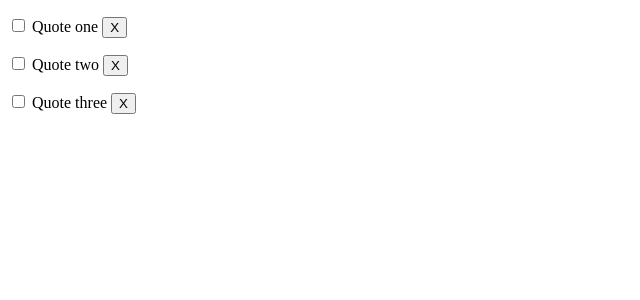
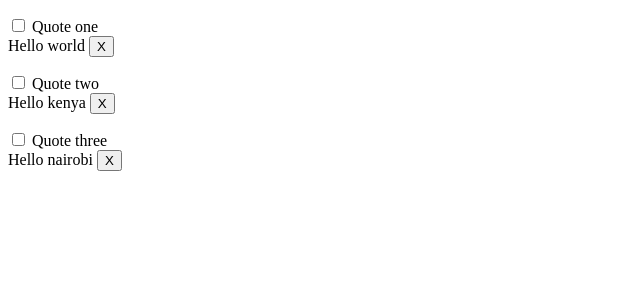
Before and after one commit to vsidera/Quotes, an Angular app: page / in a window 1280 px wide. Shown: the top 300 px of the page, without its empty margins (0-640 px from the left). Built offline with nearby package versions, Linux system fonts and the light colour scheme.

Commit message:
quote service

```diff
--- a/src/app/components/quote-item/quote-item.component.html
+++ b/src/app/components/quote-item/quote-item.component.html
@@ -3,8 +3,9 @@
     <p>
         <input type="checkbox"/>
 
-        {{quote.title}}
+        {{quote.title}} <br>
+        {{quote.body}}
 
-        <button class="del">X</button>
+        <button (click)="onDelete(quote)" class="del">X</button>
     </p>
 </div>
--- a/src/app/components/quote-item/quote-item.component.ts
+++ b/src/app/components/quote-item/quote-item.component.ts
@@ -14,5 +14,9 @@ export class QuoteItemComponent implements OnInit {
 
   ngOnInit(): void {
   }
+  onDelete (Quote){
+    console.log('delete');
+
+   }
 
 }
--- a/src/app/components/quotes/quotes.component.ts
+++ b/src/app/components/quotes/quotes.component.ts
@@ -1,5 +1,6 @@
 import { Component, OnInit } from '@angular/core';
 import { Quote } from '../../models/Quote';
+import { QuoteService } from '../../services/quote.service';
 
 @Component({
   selector: 'app-quotes',
@@ -9,27 +10,11 @@ import { Quote } from '../../models/Quote';
 export class QuotesComponent implements OnInit {
 
   quotes: Quote[];
-  constructor() { }
+  constructor(private quoteService:QuoteService) { }
 
   ngOnInit(): void {
+      this.quotes = this.quoteService.getQuotes();
 
-    this.quotes = [
-      {
-        id: 1,
-        title: 'Quote one',
-        body: 'Hello world'
-      },
-      {
-        id: 1,
-        title: 'Quote two',
-        body: 'Hello kenya'
-      },
-      {
-        id: 1,
-        title: 'Quote three',
-        body: 'Hello nairobi'
-      }
-    ]
   }
 
 }
--- /dev/null
+++ b/src/app/services/quote.service.ts
@@ -0,0 +1,29 @@
+import { Injectable } from '@angular/core';
+
+@Injectable({
+  providedIn: 'root'
+})
+export class QuoteService {
+
+  constructor() { }
+
+  getQuotes(){
+    return [
+      {
+        id: 1,
+        title: 'Quote one',
+        body: 'Hello world'
+      },
+      {
+        id: 1,
+        title: 'Quote two',
+        body: 'Hello kenya'
+      },
+      {
+        id: 1,
+        title: 'Quote three',
+        body: 'Hello nairobi'
+      }
+    ]
+  }
+}
```
Also changed, not shown: 1 other file (tests, documents, lock files or other folders).
